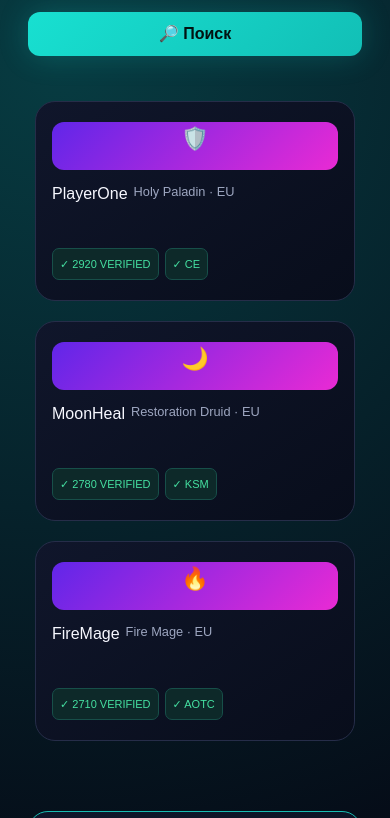
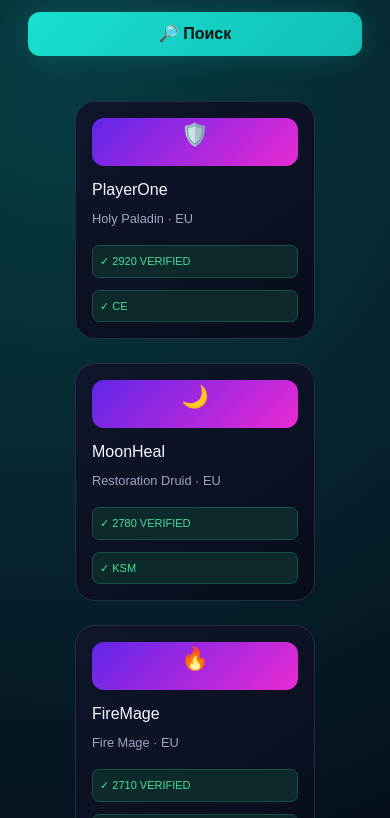
Before and after one commit to vesttrading/gamepro-market, a Next.js app: page / in a window 390 px wide. Shown: the part 1926-2744 px from the top of the page. Built offline with nearby package versions, Linux system fonts and the light colour scheme; no server answers.

Commit message:
Refactor CSS for player cards layout and mobile styles
Removed old styles for player verification and achievements layout on desktop and mobile. Updated media query for mobile layout adjustments.

```diff
--- a/app/globals.css
+++ b/app/globals.css
@@ -169,68 +169,14 @@ div[style*="justifyContent: \"space-between\""] {
     padding: 16px !important;
 }
 
-/* Выстраиваем плашки верификации и достижений в ряд (ПК версия) */
-#players div[class*="cards"] > div div:last-child,
-#players div[class*="cards"] > a div:last-child {
-    display: flex !important;
-    flex-direction: row !important;
-    flex-wrap: wrap !important;
-    gap: 8px !important;
-    width: 100% !important;
-}
-
-/* А это правило автоматически сработает только на экранах телефонов */
+/* А это правило сработает ТОЛЬКО на экранах телефонов (меньше 768px) */
 @media (max-width: 768px) {
     #players .cards,
     #players div[class*="cards"] {
-        flex-direction: column !important; /* На смартфонах перестраиваем в столбец */
+        flex-direction: column !important; /* На телефонах — вертикально */
         align-items: center !important;
-        gap: 20px !important;              /* Отступ между карточками */
     }
-
-    #players .cards > div,
-    #players .cards > a,
-    #players div[class*="cards"] > div,
-    #players div[class*="cards"] > a {
-        width: 100% !important;
-        max-width: 320px !important;       /* Отличная ширина на телефоне */
-        height: auto !important;           /* Разрешаем растягиваться вниз */
-        min-height: 200px !important;
-        padding: 20px 16px !important;
-        flex-direction: column !important; /* Выстраивает элементы сверху вниз */
-        flex-wrap: wrap !important;        /* Позволяет тексту переноситься */
-        align-items: flex-start !important; /* Выравнивает всё по левому краю */
-    }
-
-    /* Исправление для телефона: заставляем бейджи послушно переноситься внутри */
-    #players div[class*="cards"] > div div:last-child,
-    #players div[class*="cards"] > a div:last-child {
-        display: flex !important;
-        flex-direction: row !important;
-        flex-wrap: wrap !important;        /* Включаем перенос бейджей */
-        gap: 6px !important;
-        justify-content: flex-start !important;
-        width: 100% !important;
-    }
-/* Выстраиваем контент внутри карточки на мобильном сверху вниз */
-    #players div[class*="cards"] > div,
-    #players div[class*="cards"] > a,
-    #players .cards > div,
-    #players .cards > a {
-        display: flex !important;
-        flex-direction: column !important; /* Строго сверху вниз: аватарка -> имя -> EU */
-        align-items: flex-start !important; /* Прижимаем к левому краю */
-    }
-
-    /* Возвращаем строчку с EU строго под имя игрока */
-    #players div[class*="cards"] h3 + p,
-    #players .cards h3 + p,
-    #players div[class*="cards"] p {
-        display: block !important;
-        width: 100% !important;
-        margin-top: 4px !important; /* Аккуратный отступ сверху */
-    }
-  }
+}
 
 /* 1. ПРОВЕРИТЬ ИГРОКА ЧЕРЕЗ RAIDER.IO */
 #raiderio {
```
